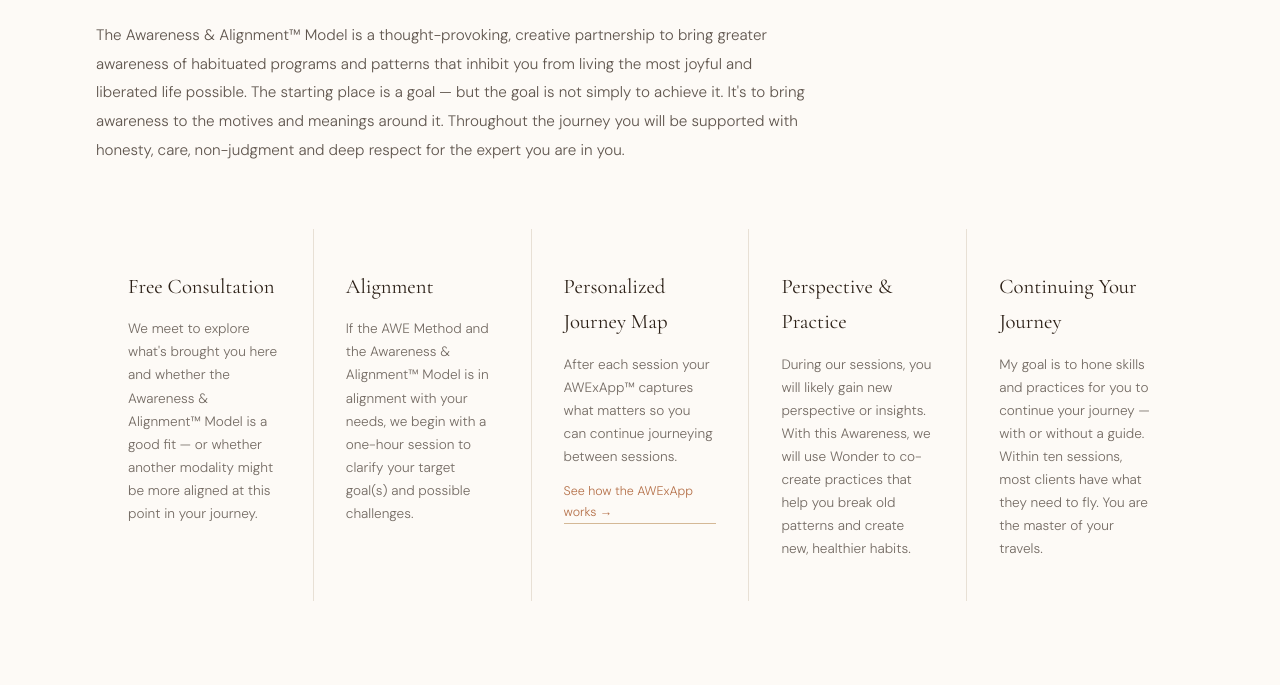
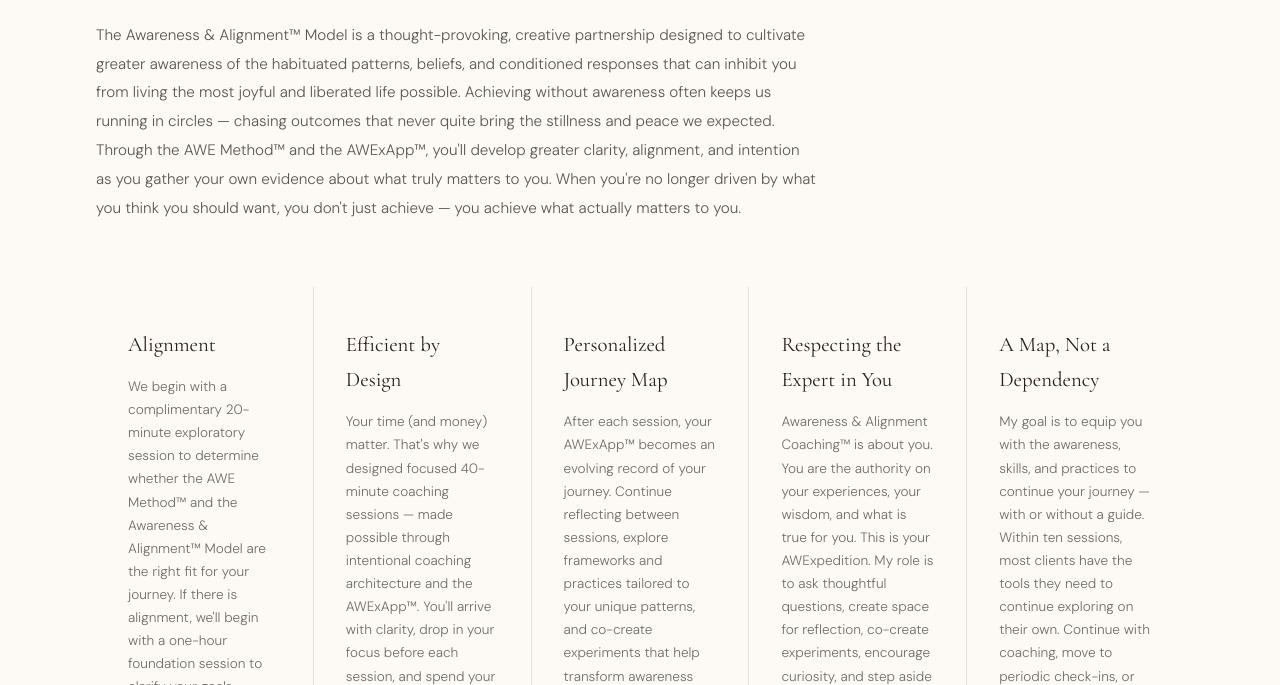
Before and after one commit to tanthrv/awexpedition, a plain HTML site: page the-journey.html in a window 1280 px wide. Shown: the part 755-1440 px from the top of the page. Drawn offline with nearby package versions, Linux system fonts and the light colour scheme.

Commit message:
Revise journey section content for clarity and detail
Updated the content in the journey section to enhance clarity and detail regarding the Awareness & Alignment Model and coaching process.

```diff
--- a/the-journey.html
+++ b/the-journey.html
@@ -130,28 +130,28 @@
 <section class="journey-section" id="process">
   <span class="section-eyebrow">Step by Step</span>
   <h2 class="section-title">Awareness &amp; Alignment<br><em>Process</em></h2>
-  <p class="section-intro">The Awareness &amp; Alignment™ Model is a thought-provoking, creative partnership to bring greater awareness of habituated programs and patterns that inhibit you from living the most joyful and liberated life possible. The starting place is a goal — but the goal is not simply to achieve it. It's to bring awareness to the motives and meanings around it. Throughout the journey you will be supported with honesty, care, non-judgment and deep respect for the expert you are in you.</p>
+  <p class="section-intro">The Awareness &amp; Alignment™ Model is a thought-provoking, creative partnership designed to cultivate greater awareness of the habituated patterns, beliefs, and conditioned responses that can inhibit you from living the most joyful and liberated life possible. Achieving without awareness often keeps us running in circles — chasing outcomes that never quite bring the stillness and peace we expected. Through the AWE Method™ and the AWExApp™, you'll develop greater clarity, alignment, and intention as you gather your own evidence about what truly matters to you. When you're no longer driven by what you think you should want, you don't just achieve — you achieve what actually matters to you.</p>
   <div class="steps-grid">
     <div class="step">
-      <h4>Free Consultation</h4>
-      <p>We meet to explore what's brought you here and whether the Awareness &amp; Alignment™ Model is a good fit — or whether another modality might be more aligned at this point in your journey.</p>
+      <h4>Alignment</h4>
+      <p>We begin with a complimentary 20-minute exploratory session to determine whether the AWE Method™ and the Awareness &amp; Alignment™ Model are the right fit for your journey. If there is alignment, we'll begin with a one-hour foundation session to clarify your goals, explore what may be standing in your way, and begin creating your personalized Journey Map.</p>
     </div>
     <div class="step">
-      <h4>Alignment</h4>
-      <p>If the AWE Method and the Awareness &amp; Alignment™ Model is in alignment with your needs, we begin with a one-hour session to clarify your target goal(s) and possible challenges.</p>
+      <h4>Efficient by Design</h4>
+      <p>Your time (and money) matter. That's why we designed focused 40-minute coaching sessions — made possible through intentional coaching architecture and the AWExApp™. You'll arrive with clarity, drop in your focus before each session, and spend your time exploring what matters most from minute one.</p>
     </div>
     <div class="step">
       <h4>Personalized Journey Map</h4>
-      <p>After each session your AWExApp™ captures what matters so you can continue journeying between sessions.</p>
+      <p>After each session, your AWExApp™ becomes an evolving record of your journey. Continue reflecting between sessions, explore frameworks and practices tailored to your unique patterns, and co-create experiments that help transform awareness into embodied change.</p>
       <a href="#awexapp" class="step-link">See how the AWExApp works →</a>
     </div>
     <div class="step">
-      <h4>Perspective &amp; Practice</h4>
-      <p>During our sessions, you will likely gain new perspective or insights. With this Awareness, we will use Wonder to co-create practices that help you break old patterns and create new, healthier habits.</p>
+      <h4>Respecting the Expert in You</h4>
+      <p>Awareness &amp; Alignment Coaching™ is about you. You are the authority on your experiences, your wisdom, and what is true for you. This is your AWExpedition. My role is to ask thoughtful questions, create space for reflection, co-create experiments, encourage curiosity, and step aside so what is already within you has room to emerge.</p>
     </div>
     <div class="step">
-      <h4>Continuing Your Journey</h4>
-      <p>My goal is to hone skills and practices for you to continue your journey — with or without a guide. Within ten sessions, most clients have what they need to fly. You are the master of your travels.</p>
+      <h4>A Map, Not a Dependency</h4>
+      <p>My goal is to equip you with the awareness, skills, and practices to continue your journey — with or without a guide. Within ten sessions, most clients have the tools they need to continue exploring on their own. Continue with coaching, move to periodic check-ins, or fly on your own — you are the master of your travels.</p>
     </div>
   </div>
 </section>
```
